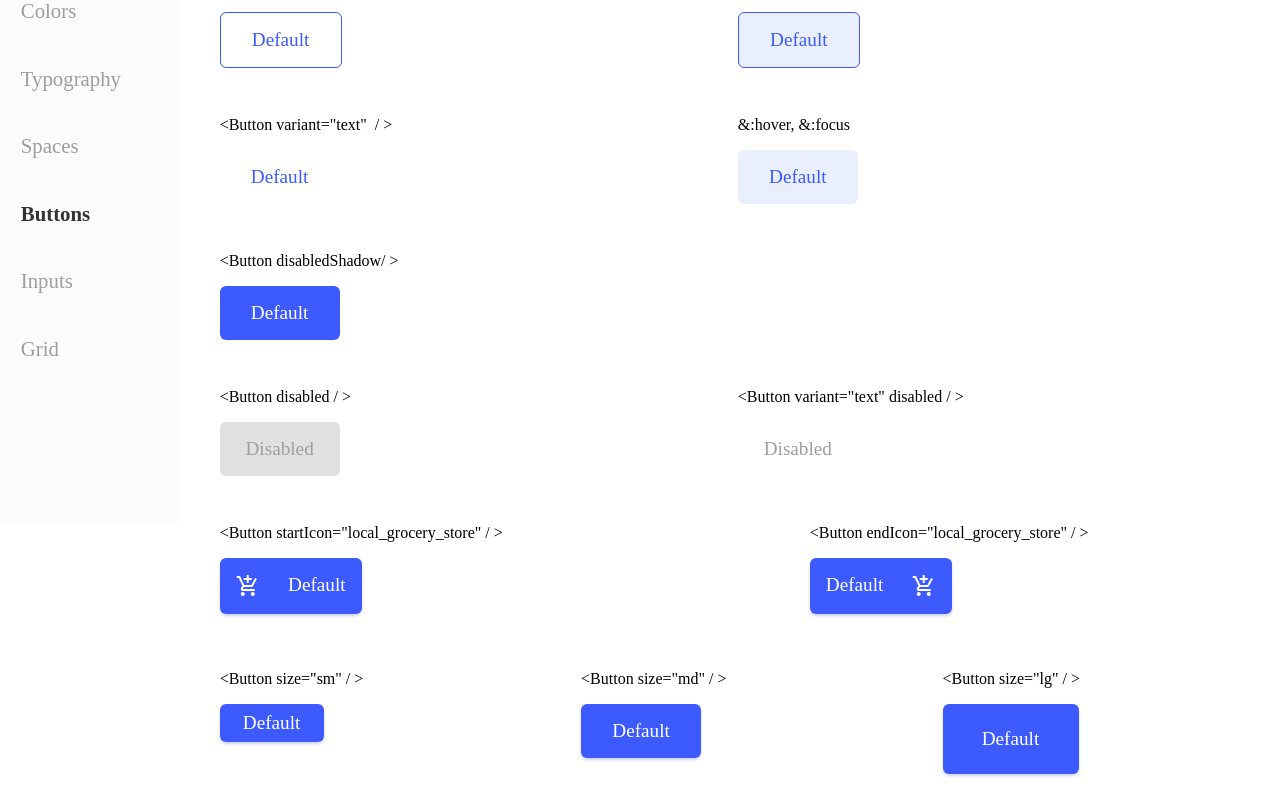
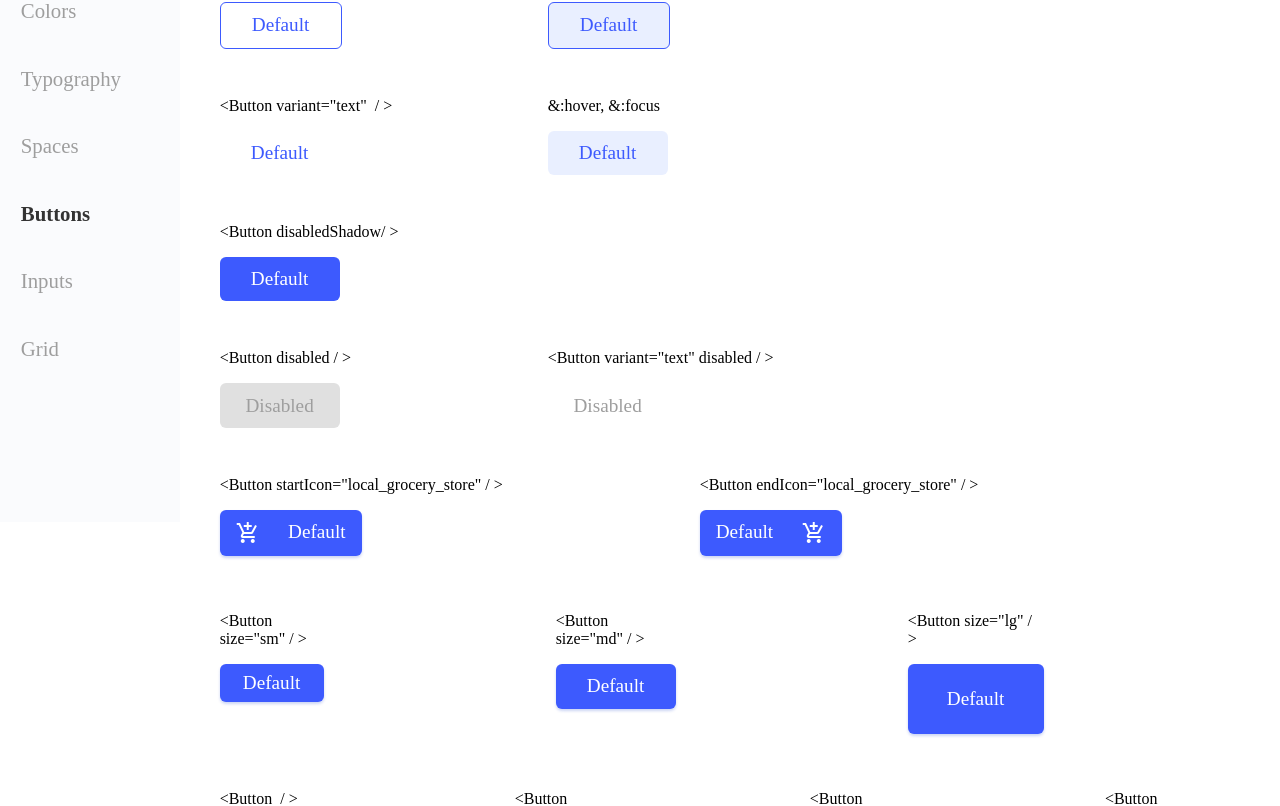
Before and after one commit to Otepiii/button-component, an Angular app: page / in a window 1280 px wide. Shown: the part 278-1084 px from the top of the page. Built offline with nearby package versions, Linux system fonts and the light colour scheme.

Commit message:
fixed button padding

```diff
--- a/src/app/components/buttons/buttons.component.css
+++ b/src/app/components/buttons/buttons.component.css
@@ -4,10 +4,11 @@
   grid-column-gap: 1rem;
   grid-row-gap: 2rem;
   margin-bottom: 2rem;
+  width: 40rem;
 }
 
 .inner-button {
-  padding: 1rem 1rem;
+  padding: 0.7rem 1rem;
   background-color: #e0e0e0;
   margin: 1rem 0;
   font-size: 1.2rem;
@@ -15,6 +16,10 @@
   border-radius: 6px;
   text-align: center;
   width: 88px;
+}
+
+.inner-button:hover {
+  cursor: pointer;
 }
 
 .first-btn .button:nth-child(1) > .inner-button {
@@ -52,16 +57,23 @@
 .first-btn .button:nth-child(9) > .inner-button {
   color: #9e9e9e;
 }
+.first-btn .button:nth-child(9) > .inner-button:hover {
+  cursor: none;
+}
 .first-btn .button:nth-child(10) > .inner-button {
   background: transparent;
   border: none;
   color: #9e9e9e;
 }
+.first-btn .button:nth-child(10) > .inner-button:hover {
+  cursor: none;
+}
 
 .second-btn {
   display: grid;
   grid-template-columns: repeat(2, 1fr);
-  grid-column-gap: 10rem;
+  grid-column-gap: 5rem;
+  width: 55rem;
   margin: 2rem 0;
 }
 
@@ -85,8 +97,9 @@
 .third-btn {
   display: grid;
   grid-template-columns: repeat(3, 1fr);
-  grid-column-gap: 4rem;
+  grid-column-gap: 14.5rem;
   margin: 2.5rem 0;
+  width: 1rem;
 }
 
 .third-btn .button:nth-child(1) > .inner-button {
```
